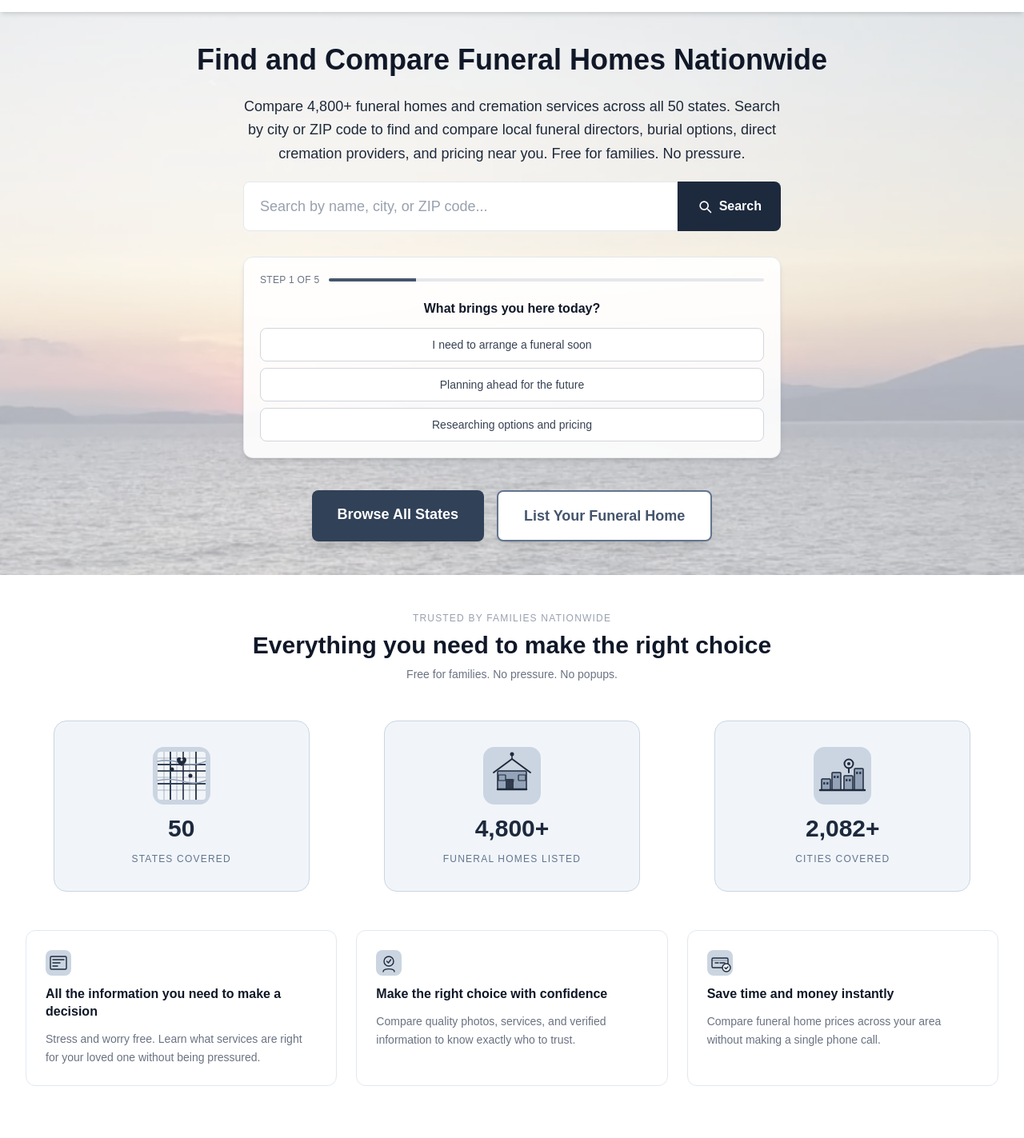
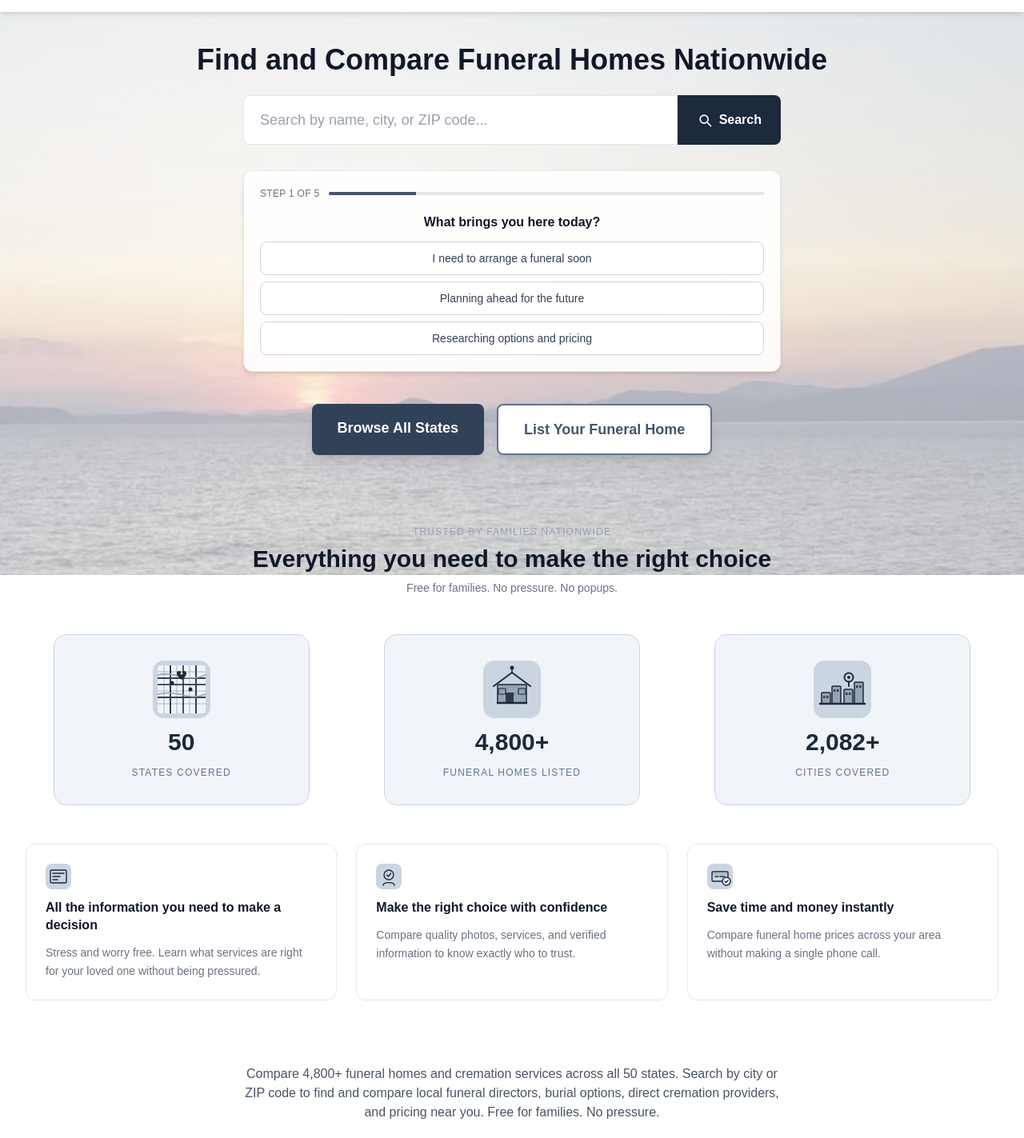
Before and after one commit to tntfeely-spec/evermore-directory, a Next.js app: page / in a window 1280 px wide. Shown: the part 81-1504 px from the top of the page at 80% size. Built offline with nearby package versions, Linux system fonts and the light colour scheme.

Commit message:
Move description paragraph from hero to above Browse Top Cities section
Co-Authored-By: Claude Opus 4.6 (1M context) <noreply@anthropic.com>

```diff
--- a/app/page.tsx
+++ b/app/page.tsx
@@ -34,10 +34,6 @@ export default function HomePage() {
             <h1 className="text-3xl md:text-4xl font-bold text-gray-900 mb-6">
               Find and Compare Funeral Homes Nationwide
             </h1>
-            <p className="text-base md:text-lg text-gray-800 max-w-2xl mx-auto mb-5 leading-relaxed">
-              Compare 4,800+ funeral homes and cremation services across all 50 states. Search by city or ZIP code to find and compare local funeral directors, burial options, direct cremation providers, and pricing near you. Free for families. No pressure.
-            </p>
-
             <div className="max-w-2xl mx-auto mb-8">
               <SearchAutocomplete />
             </div>
@@ -166,6 +162,7 @@ export default function HomePage() {
             </div>
 
             <div className="mb-20">
+              <p className="text-center text-gray-600 text-base mb-4 max-w-2xl mx-auto">Compare 4,800+ funeral homes and cremation services across all 50 states. Search by city or ZIP code to find and compare local funeral directors, burial options, direct cremation providers, and pricing near you. Free for families. No pressure.</p>
               <h2 className="text-2xl md:text-3xl font-bold text-gray-900 mb-6 text-center">Browse Top Cities</h2>
               <div className="grid grid-cols-2 md:grid-cols-3 lg:grid-cols-5 gap-3 max-w-5xl mx-auto">
                 {[
```
